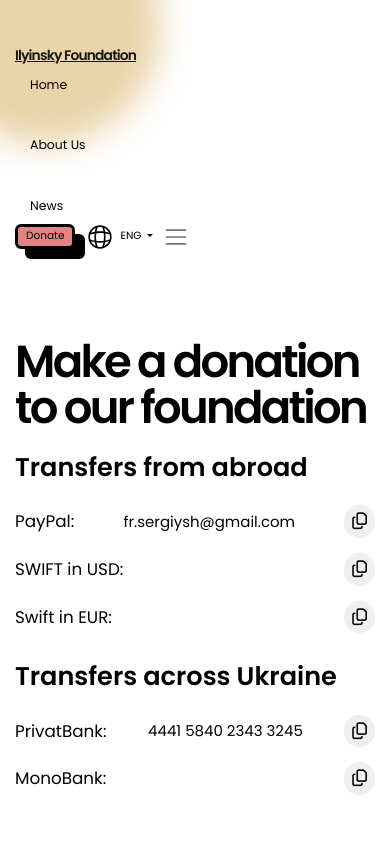
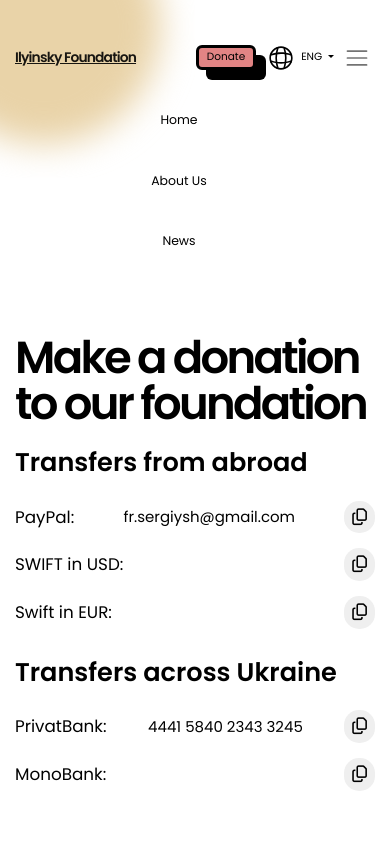
Before and after one commit to alKaras/Charity-Project, a plain HTML site: page donate.html in a window 390 px wide. Both pictures are taken after a click on the button 356 px from the left and 57 px from the top of the page. Shown: the top 844 px of the page. Drawn offline with nearby package versions, Linux system fonts and the light colour scheme.

Commit message:
small fixes

```diff
--- a/donate.html
+++ b/donate.html
@@ -16,7 +16,7 @@
 <body>
     <div class="wrapper">
         <header class="header">
-            <div class="header__content _container">
+            <div class="header__container _container">
                 <nav class="navbar navbar-expand-lg">
                     <div class="container-fluid">
                         <a href="index.html" class="navbar-brand text-decoration-underline header__logo logo">
@@ -33,21 +33,21 @@
                                         eng
                                     </a>
                                     <ul class="dropdown-menu">
-                                        <li><a class="dropdown-item text-uppercase active" href="#">English</a></li>
-                                        <li><a class="dropdown-item text-uppercase" href="#">Ukrainian</a></li>
+                                        <li><a class="dropdown-item text-uppercase active" href="#">Eng</a></li>
+                                        <li><a class="dropdown-item text-uppercase" href="#">Ua</a></li>
                                     </ul>
                                 </ul>
                             </div>
-                            <button class="navbar-toggler" type="button" data-bs-toggle="collapse"
+                            <button class="navbar-toggler collapsed" type="button" data-bs-toggle="collapse"
                                 data-bs-target="#navbarCollapse" aria-controls="navbarCollapse" aria-expanded="false"
                                 aria-label="Toggle navigation">
                                 <span class="navbar-toggler-icon"></span>
                             </button>
                         </div>
-                        <div class="collapse navbar-collapse header__content content" id="navbarCollapse">
+                        <div class="header__nav-content content">
                             <ul class="navbar-nav ms-auto content__menu menu">
                                 <li class="menu__item nav-item">
-                                    <a href="index.html" class="menu__link nav-link" aria-current="page">Home</a>
+                                    <a href="index.html" class="menu__link nav-link active" aria-current="page">Home</a>
                                 </li>
                                 <li class="menu__item nav-item">
                                     <a href="about.html" class="menu__link nav-link">About Us</a>
@@ -59,6 +59,19 @@
                         </div>
                     </div>
                 </nav>
+                <div class="collapse navbar-collapse header__mob-content mob-content" id="navbarCollapse">
+                    <ul class="navbar-nav ms-auto mob-content__menu menu">
+                        <li class="menu__item nav-item">
+                            <a href="index.html" class="menu__link nav-link" aria-current="page">Home</a>
+                        </li>
+                        <li class="menu__item nav-item">
+                            <a href="about.html" class="menu__link nav-link">About Us</a>
+                        </li>
+                        <li class="menu__item nav-item">
+                            <a href="news.html" class="menu__link nav-link">News</a>
+                        </li>
+                    </ul>
+                </div>
             </div>
 
         </header>
```
Also changed, not shown: index.html (+5 -3 lines).
